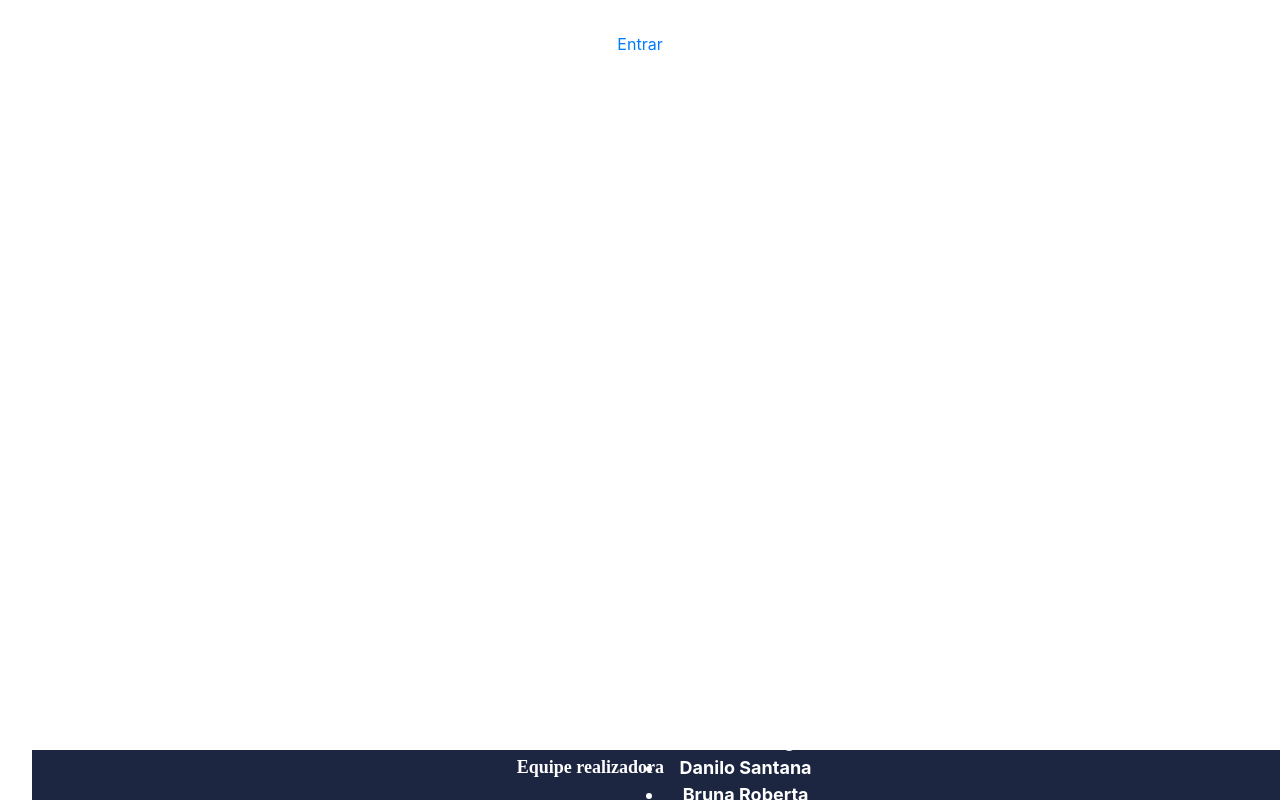
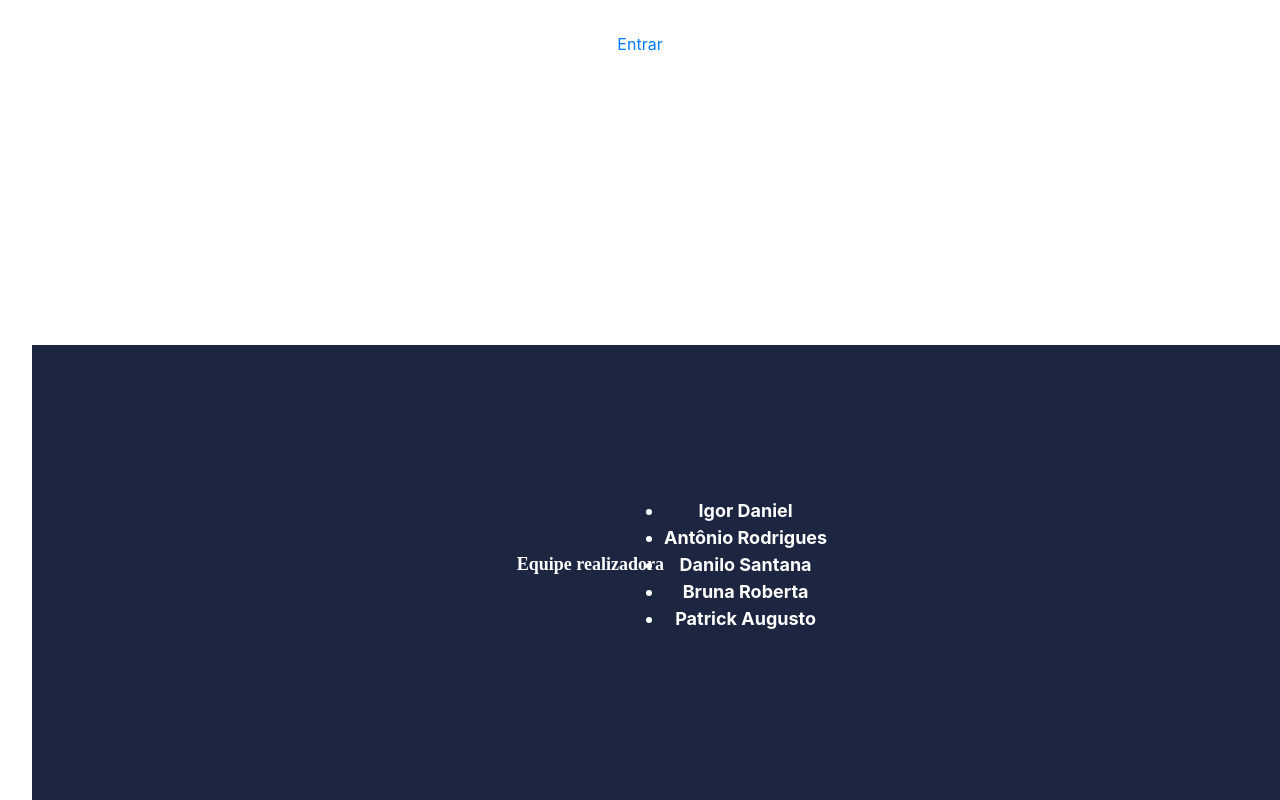
Before and after one commit to patrickaugusto/EmpregaEmbarque, a React (Vite) app: page / in a window 1280 px wide. Built offline with nearby package versions, Linux system fonts and the light colour scheme.

Commit message:
Footer atualizado v0.2

```diff
--- a/src/components/Footer/Footer.module.css
+++ b/src/components/Footer/Footer.module.css
@@ -1,5 +1,5 @@
 .footer {
-    height: 50px;
+    height: 455px;
     background-color: #1D2641;
     color: white;
     font-weight: bold;
@@ -22,4 +22,5 @@
 {
     align-items: center;
     justify-content: center;
+    text-decoration:none;
 }
--- a/src/components/Footer/index.jsx
+++ b/src/components/Footer/index.jsx
@@ -8,7 +8,7 @@ function Footer(){
                 <li>Igor Daniel</li>
                 <li>Antônio Rodrigues</li>
                 <li>Danilo Santana</li>
-                <li>Bruna Roberta</li>
+                <li className={styles.text}>Bruna Roberta</li>
                 <li>Patrick Augusto</li>
             </ul>
         </footer>
```
